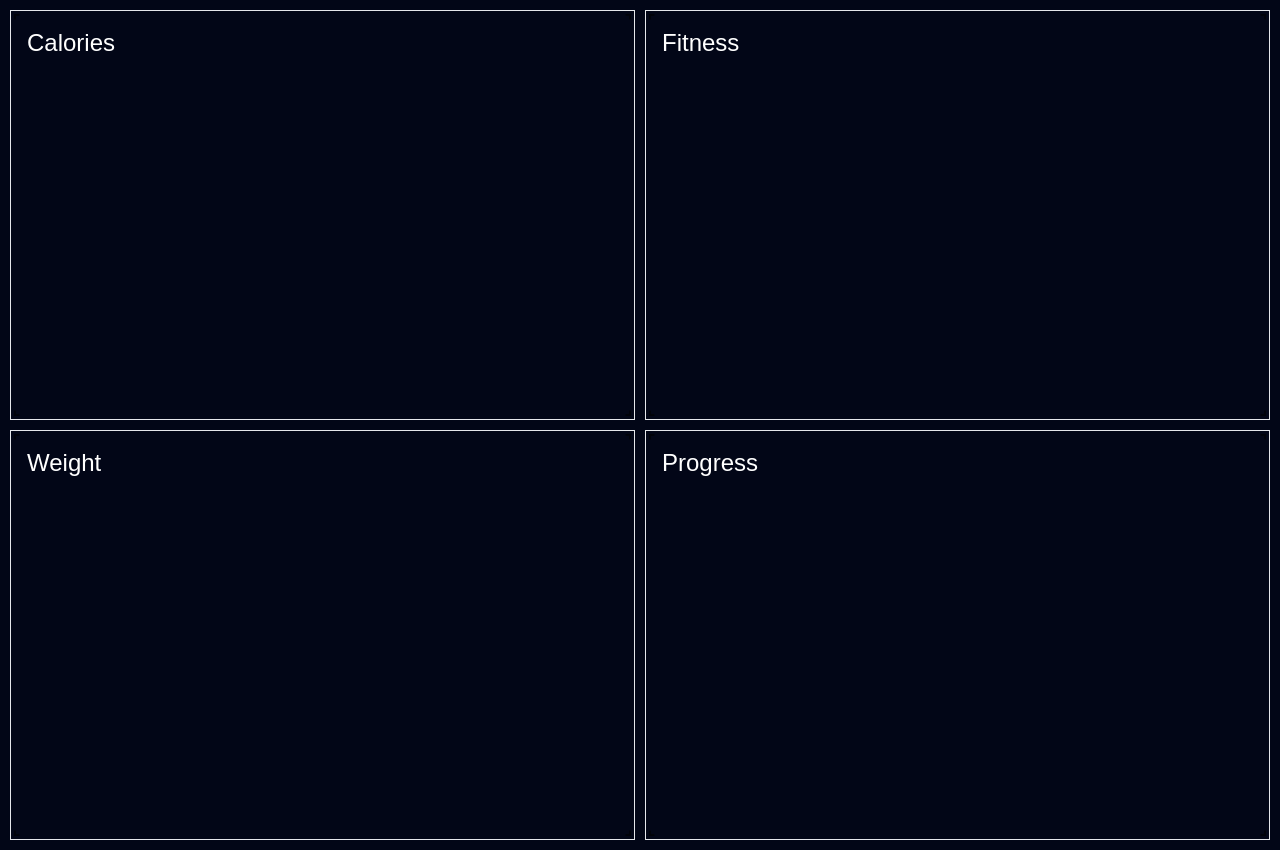
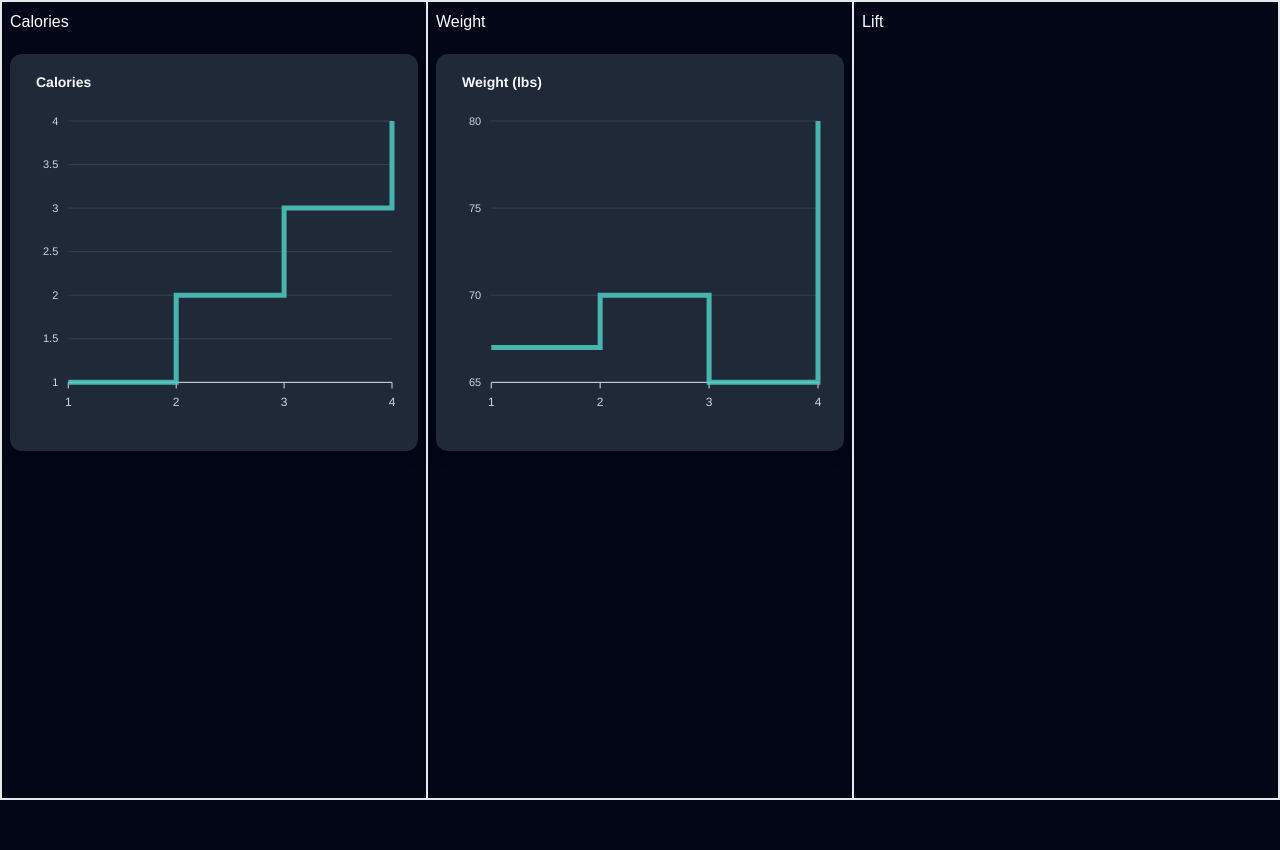
Before and after one commit to AdamsIncorporated/pump, a React app in the folder frontend/: page / in a window 1280 px wide. After the commit the page ends 800 px from the top, so only its background shows below. Built offline with nearby package versions, Linux system fonts and the light colour scheme.

Commit message:
created linecharts for pump

```diff
--- a/frontend/package.json
+++ b/frontend/package.json
@@ -15,13 +15,15 @@
     "@babel/preset-env": "^7.26.9",
     "@babel/preset-react": "^7.26.3",
     "@babel/preset-typescript": "^7.27.0",
+    "apexcharts": "^4.5.0",
     "autoprefixer": "^10.4.21",
     "babel-loader": "^10.0.0",
     "mini-css-extract-plugin": "^2.9.2",
     "react": "^19.1.0",
+    "react-apexcharts": "^1.7.0",
     "react-dom": "^19.1.0",
-    "react-grid-layout": "^1.5.1",
     "react-resizable": "^3.0.5",
+    "react-resizable-panels": "^2.1.7",
     "web-vitals": "^4.2.4"
   },
   "devDependencies": {
--- a/frontend/src/components/grid.tsx
+++ b/frontend/src/components/grid.tsx
@@ -1,69 +1,29 @@
-import React, { useEffect, useState } from "react";
-import ReactGridLayout from "react-grid-layout";
-import "react-grid-layout/css/styles.css";
-import "react-resizable/css/styles.css";
+import React from "react";
+import { PanelGroup, Panel, PanelResizeHandle } from "react-resizable-panels";
+import LineChart from "./lineChart";
 
-function Grid() {
-  const [height, setHeight] = useState(window.innerHeight);
-
-  // Update the height when the window is resized
-  useEffect(() => {
-    const handleResize = () => setHeight(window.innerHeight);
-    window.addEventListener("resize", handleResize);
-
-    return () => window.removeEventListener("resize", handleResize);
-  }, []);
-
-  const rows = 4; // You can set this to the number of rows you want
-  const rowHeight = height / rows; // Adjust height dynamically based on the number of rows
-
-  const layout = [
-    { i: "1", x: 0, y: 0, w: 2, h: 2 },
-    { i: "2", x: 2, y: 0, w: 2, h: 2 },
-    { i: "3", x: 0, y: 2, w: 2, h: 2 },
-    { i: "4", x: 2, y: 2, w: 2, h: 2 },
-  ];
-
+export default function Grid() {
   return (
-    <div className="w-full h-full">
-      <ReactGridLayout
-        className="layout"
-        layout={layout}
-        cols={4}
-        rowHeight={rowHeight}
-        width={window.innerWidth}
-        isResizable={true}
-        compactType={null}
-        resizeHandles={["se", "sw", "ne", "nw"]}
-        draggableHandle=".drag-handle"
-      >
-        <div
-          key="1"
-          className="border border-2-white text-white p-4 items-center text-2xl bold"
-        >
+    <div className="h-screen border">
+      <PanelGroup autoSaveId="persistence" direction="horizontal">
+        <Panel minSize={20} className="border border-2-white p-2">
           Calories
-        </div>
-        <div
-          key="2"
-          className="border border-2-white text-white p-4 items-center text-2xl bold"
-        >
-          Fitness
-        </div>
-        <div
-          key="3"
-          className="border border-2-white text-white p-4 items-center text-2xl bold"
-        >
+          <div className="my-5">
+            <LineChart chartTitle="Calories" data={[1, 2, 3, 4]} />
+          </div>
+        </Panel>
+        <PanelResizeHandle />
+        <Panel minSize={20} className="border border-2-white p-2">
           Weight
-        </div>
-        <div
-          key="4"
-          className="border border-2-white text-white p-4 items-center text-2xl bold"
-        >
-          Progress
-        </div>
-      </ReactGridLayout>
+          <div className="my-5">
+            <LineChart chartTitle="Weight (lbs)" data={[67, 70, 65, 80]} />
+          </div>
+        </Panel>
+        <PanelResizeHandle />
+        <Panel minSize={20} className="border border-2-white p-2">
+          Lift
+        </Panel>
+      </PanelGroup>
     </div>
   );
 }
-
-export default Grid;
--- /dev/null
+++ b/frontend/src/components/lineChart.tsx
@@ -0,0 +1,78 @@
+import React, { useState } from "react";
+import ReactApexChart from "react-apexcharts";
+
+type LineChartProps = {
+    chartTitle: string,
+    data: Array<number>
+}
+
+const LineChart: React.FC<LineChartProps> = ({chartTitle, data}) => {
+  const [state, setState] = useState({
+    series: [
+      {
+        data: data,
+      },
+    ],
+    options: {
+      chart: {
+        type: "line",
+        height: 350,
+        background: "#1f2937", // Tailwind gray-800
+        toolbar: {
+          show: false,
+        },
+      },
+      theme: {
+        mode: "dark",
+      },
+      stroke: {
+        curve: "stepline",
+      },
+      dataLabels: {
+        enabled: false,
+      },
+      title: {
+        text: chartTitle,
+        align: "left",
+        style: {
+          color: "#F9FAFB", // Tailwind gray-100
+        },
+      },
+      xaxis: {
+        labels: {
+          style: {
+            colors: "#D1D5DB", // Tailwind gray-300
+          },
+        },
+      },
+      yaxis: {
+        labels: {
+          style: {
+            colors: "#D1D5DB", // Tailwind gray-300
+          },
+        },
+      },
+      markers: {
+        hover: {
+          sizeOffset: 4,
+        },
+      },
+      grid: {
+        borderColor: "#374151", // Tailwind gray-700
+      },
+    },
+  });
+
+  return (
+    <div className="bg-gray-800 p-4 rounded-xl shadow-lg">
+      <ReactApexChart
+        options={state.options}
+        series={state.series}
+        type="line"
+        height={350}
+      />
+    </div>
+  );
+};
+
+export default LineChart;
```
Also changed, not shown: 1 other file (tests, documents, lock files or other folders).
